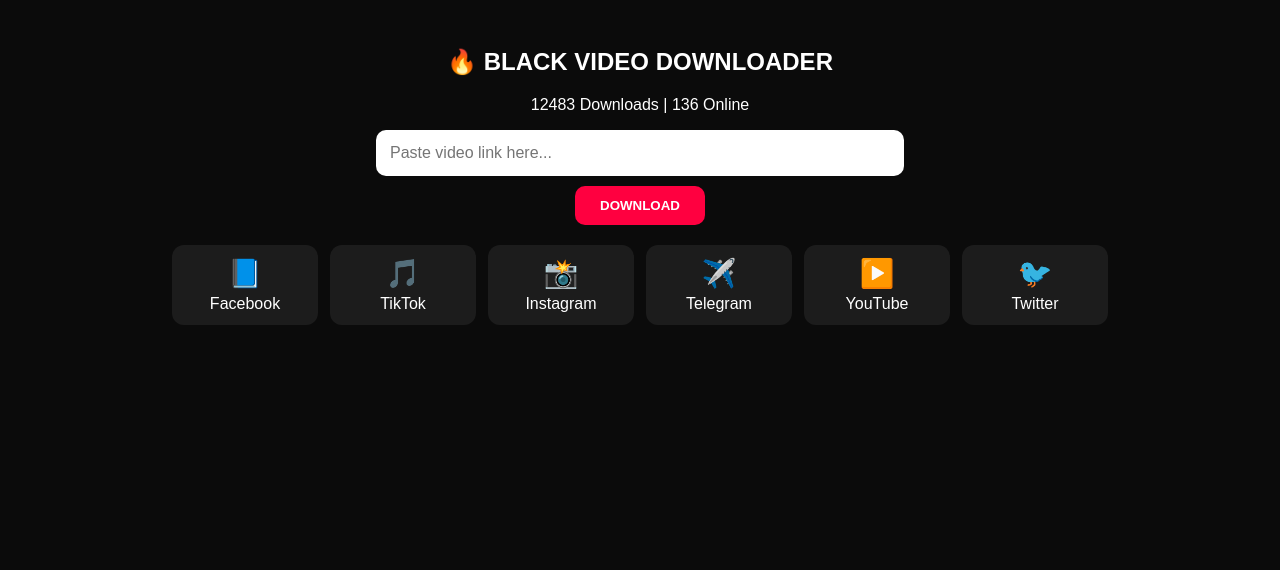
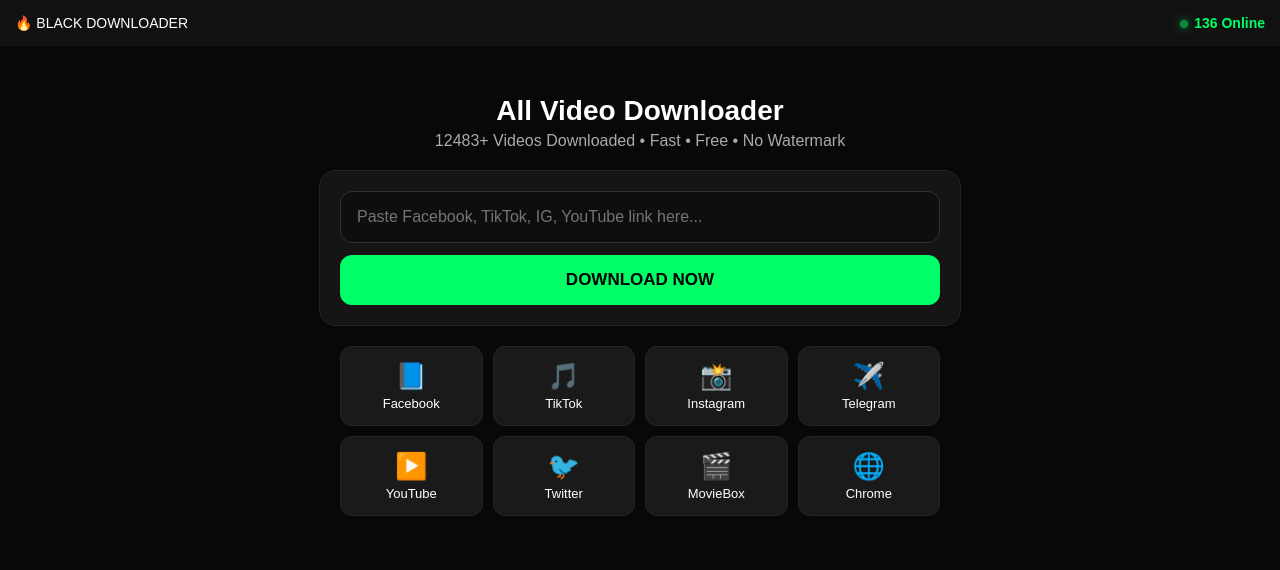
Before and after one commit to JUSTINOMEGA/black-downloader-, a Flask app: page / in a window 1280 px wide. Shown: the top 570 px of the page. Run offline with Flask 3, Linux system fonts and the light colour scheme; some libraries are stand-ins or nearby versions.

Commit message:
Update index.html

```diff
--- a/templates/index.html
+++ b/templates/index.html
@@ -2,26 +2,47 @@
 <html>
 <head>
 <meta name="viewport" content="width=device-width, initial-scale=1">
-<title>Black Video Downloader</title>
+<title>Black Video Downloader - Fast & Free</title>
 <style>
-body{background:#0b0b0b;color:#fff;font-family:Arial;text-align:center;padding:20px}
-input{width:90%;max-width:500px;padding:14px;border-radius:10px;border:none;font-size:16px}
-button{padding:12px 25px;background:#ff0040;color:#fff;border:none;border-radius:10px;margin-top:10px;font-weight:bold;cursor:pointer}
-.platforms{display:flex;flex-wrap:wrap;justify-content:center;gap:12px;margin-top:20px}
-.p{background:#1c1c1c;padding:12px 18px;border-radius:12px;width:110px;text-align:center;text-decoration:none;color:#fff;display:block}
-.p span{font-size:28px;display:block;margin-bottom:5px}
-#result{margin-top:25px}
-a.down{display:block;background:#222;padding:10px;margin:8px auto;max-width:400px;border-radius:8px;color:#0f0;text-decoration:none}
+body{margin:0;background:#080808;color:#fff;font-family:Arial, sans-serif;text-align:center}
+.header{padding:15px;background:#111;display:flex;justify-content:space-between;align-items:center;font-size:14px}
+.live{color:#00ff66;font-weight:bold}
+.live span{width:8px;height:8px;background:#00ff66;display:inline-block;border-radius:50%;margin-right:6px;box-shadow:0 0 8px #00ff66;animation:blink 1s infinite}
+@keyframes blink{0%,100%{opacity:1}50%{opacity:0.3}}
+.main{padding:30px 15px}
+h1{font-size:28px;margin-bottom:5px}
+.sub{color:#aaa;margin-bottom:20px}
+.box{background:#151515;max-width:600px;margin:20px auto;padding:20px;border-radius:16px;border:1px solid #222}
+input{width:100%;padding:16px;border-radius:12px;border:1px solid #333;background:#0e0e0e;color:#fff;font-size:16px;box-sizing:border-box;outline:none}
+input:focus{border-color:#00ff66}
+button{width:100%;margin-top:12px;padding:15px;background:#00ff66;color:#000;border:none;border-radius:12px;font-weight:bold;font-size:17px;cursor:pointer}
+button:hover{background:#00e65c}
+.platforms{display:grid;grid-template-columns:repeat(4,1fr);gap:10px;margin-top:20px;max-width:600px;margin-left:auto;margin-right:auto}
+.p{background:#1a1a1a;padding:14px 5px;border-radius:12px;font-size:13px;text-decoration:none;color:#fff;border:1px solid #252525;display:block;transition:0.2s}
+.p:hover{background:#222;border-color:#00ff66;transform:translateY(-2px)}
+.p span{font-size:26px;display:block;margin-bottom:4px}
+#result{margin-top:25px;max-width:600px;margin-left:auto;margin-right:auto;text-align:left}
+.vcard{background:#151515;border-radius:14px;padding:15px;border:1px solid #222}
+.vcard img{width:100%;border-radius:10px;margin-bottom:10px}
+a.down{display:block;background:#00ff66;color:#000;padding:12px;text-align:center;border-radius:10px;margin-top:8px;text-decoration:none;font-weight:bold}
+a.down:nth-child(odd){background:#222;color:#00ff66;border:1px solid #333}
 </style>
 </head>
 <body>
 
-<h2>🔥 BLACK VIDEO DOWNLOADER</h2>
-<p id="stats">{{ total }} Downloads | {{ online }} Online</p>
+<div class="header">
+  <div>🔥 BLACK DOWNLOADER</div>
+  <div class="live"><span></span>{{ online }} Online</div>
+</div>
 
-<input id="url" placeholder="Paste video link here...">
-<br>
-<button onclick="getVideo()">DOWNLOAD</button>
+<div class="main">
+  <h1>All Video Downloader</h1>
+  <div class="sub">{{ total }}+ Videos Downloaded • Fast • Free • No Watermark</div>
+
+  <div class="box">
+    <input id="url" placeholder="Paste Facebook, TikTok, IG, YouTube link here...">
+    <button onclick="getVideo()">DOWNLOAD NOW</button>
+  </div>
 
   <div class="platforms">
     <a class="p" href="https://facebook.com" target="_blank"><span>📘</span>Facebook</a>
@@ -30,27 +51,36 @@ a.down{display:block;background:#222;padding:10px;margin:8px auto;max-width:400p
     <a class="p" href="https://t.me" target="_blank"><span>✈️</span>Telegram</a>
     <a class="p" href="https://youtube.com" target="_blank"><span>▶️</span>YouTube</a>
     <a class="p" href="https://twitter.com" target="_blank"><span>🐦</span>Twitter</a>
+    <a class="p" href="https://www.moviebox.ph" target="_blank"><span>🎬</span>MovieBox</a>
+    <a class="p" href="https://google.com" target="_blank"><span>🌐</span>Chrome</a>
   </div>
 
   <div id="result"></div>
+</div>
 
 <script>
 async function getVideo(){
   let u = document.getElementById('url').value.trim();
-  if(!u){ alert("Paste link first"); return; }
-  document.getElementById('result').innerHTML = "Loading...";
+  if(!u){ alert("Paste link first!"); return; }
+  document.getElementById('result').innerHTML = "<div style='color:#00ff66'>⏳ Getting video info...</div>";
   try{
     let res = await fetch('/info?url=' + encodeURIComponent(u));
     let data = await res.json();
-    if(data.error){ document.getElementById('result').innerHTML = data.error; return; }
-    let html = `<h3>${data.title}</h3>`;
-    if(data.thumbnail) html += `<img src="${data.thumbnail}" style="width:90%;max-width:400px;border-radius:10px"><br>`;
+    if(data.error){
+      document.getElementById('result').innerHTML = `<div style='background:#2a1111;padding:12px;border-radius:10px;color:#ff6b6b'>❌ ${data.error}</div>`;
+      return;
+    }
+    let html = `<div class="vcard">`;
+    if(data.thumbnail) html += `<img src="${data.thumbnail}">`;
+    html += `<div style="font-weight:bold;margin-bottom:10px">${data.title}</div>`;
     data.formats.forEach(f=>{
-      html += `<a class="down" href="${f.url}" target="_blank">Download ${f.quality} - ${f.ext}</a>`;
+      html += `<a class="down" href="${f.url}" target="_blank" download>⬇ Download ${f.quality} (${f.ext.toUpperCase()})</a>`;
     });
+    html += `</div>`;
     document.getElementById('result').innerHTML = html;
+    window.scrollTo(0, document.body.scrollHeight);
   }catch(e){
-    document.getElementById('result').innerHTML = "Error: " + e;
+    document.getElementById('result').innerHTML = "❌ Error: " + e.message;
   }
 }
 </script>
```
Lines whose indentation alone changed are shown as unchanged.
